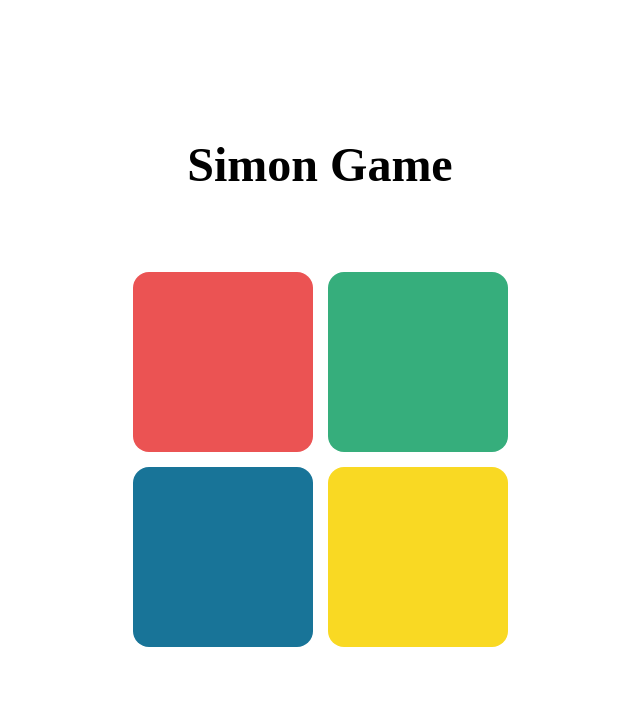
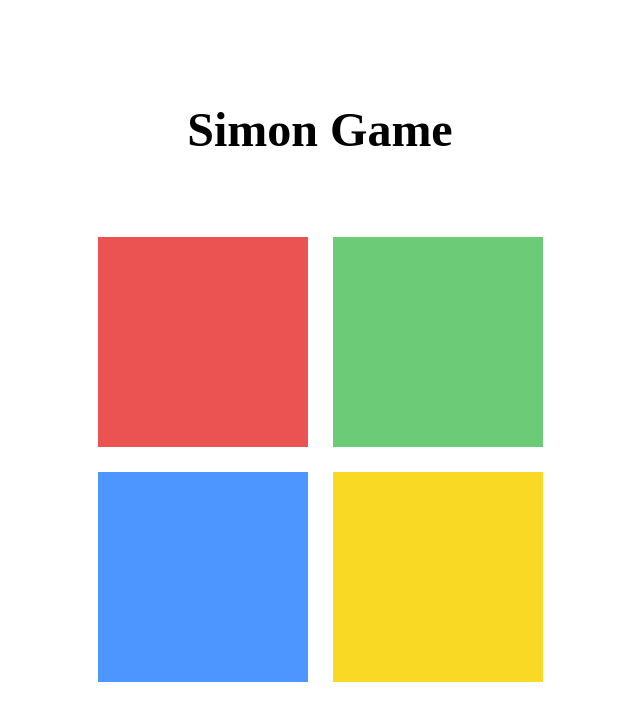
Before and after one commit to KursatDoganCelik/Little-Projects, a plain HTML site: page simonGame/simonGame.html in a window 1280 px wide. Shown: the whole page, without its empty margins (320-960 px from the left). Drawn offline with Linux system fonts and the light colour scheme.

Commit message:
press added and some little modifies

```diff
--- a/simonGame/style.css
+++ b/simonGame/style.css
@@ -4,7 +4,7 @@
   margin: 0;
 }
 :root{
-  --box-size: 180px;
+  --box-size: 210px;
   --red: #EB5353;
   --ligth-red: #FF6B6B;
   --yellow: #F9D923;
@@ -14,9 +14,6 @@
   --blue: #187498;
   --ligh-blue: #4D96FF;
 }
-body{
-/* bcg will add */
-}
 .container{
   display: grid;
   place-content: center;
@@ -25,27 +22,33 @@ body{
 h1{
   font-size: 3rem;
   text-align: center;
-  padding: 2rem
+  padding: 2rem;
+  caret-color: transparent;
 }
 .simon-box{
-display: grid;
-grid-template: repeat(2,var(--box-size)) / repeat(2,var(--box-size));
-gap: 15px;
-padding: 3rem;
+  display: grid;
+  grid-template: repeat(2,var(--box-size)) / repeat(2,var(--box-size));
+  gap: 25px;
+  padding: 3rem;
 }
-.simon-box > div{
+.simon-box > button{
   width: var(--box-size);
   border-radius: 1rem;
+  border: none;
+  caret-color: transparent;
 }
 .red{
 background-color: var(--red);
 }
 .green{
-  background-color: var(--green);
+  background-color: var(--light-green);
 }
 .blue{
-  background-color: var(--blue);
+  background-color: var(--ligh-blue);
 }
 .yellow{
   background-color: var(--yellow);
 }
+.pressed {
+  box-shadow: 0 0 1rem gray;
+}
```
